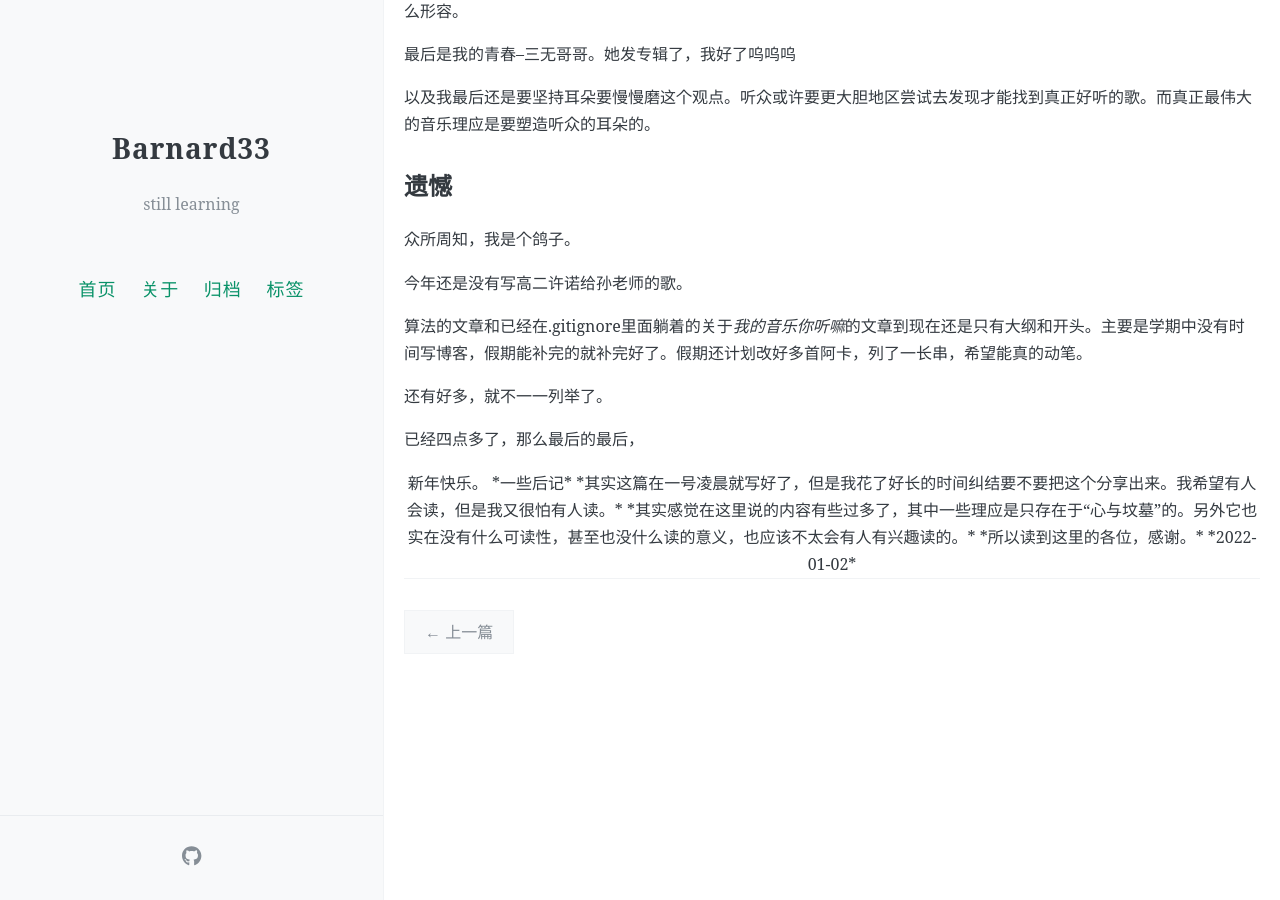
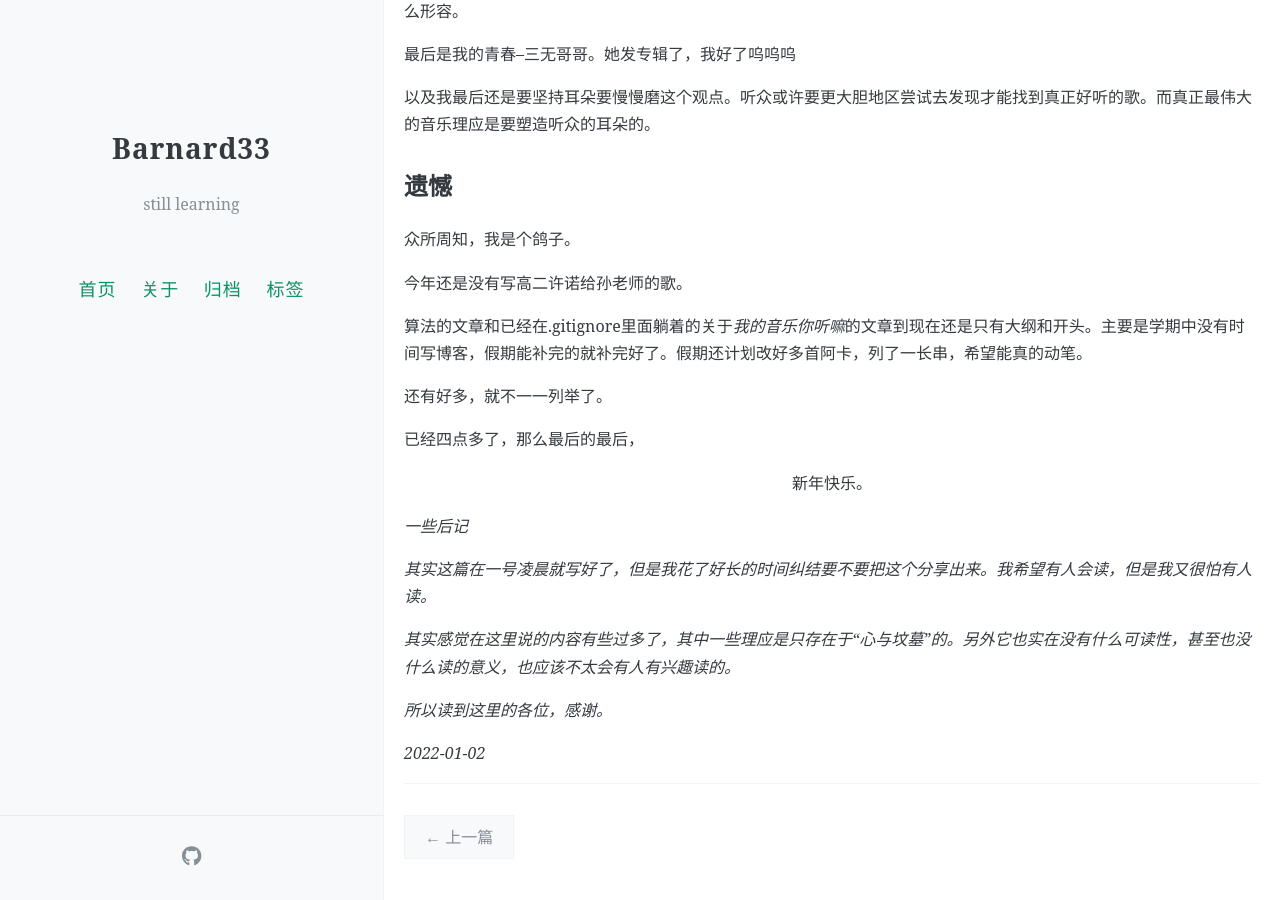
Before and after one commit to barnard33-233/barnard33_page, a Jekyll site: the page built from _posts/2022-1-1-new_year.md, in a window 1280 px wide and 900 px high, scrolled down 2867 px. Built offline with Jekyll 4.4.1, drawn with Linux system fonts in a browser that asks for light colours; comment, search, counter and statistics services are not loaded; part of the change alters nothing that is shown.

Commit message:
我实在搞不明白这个格式为什么在两边就不一样呢？我提交了快100回了，球球这次不出问题好不好

```diff
--- a/_posts/2022-1-1-new_year.md
+++ b/_posts/2022-1-1-new_year.md
@@ -88,7 +88,7 @@ comments: false
 
 已经四点多了，那么最后的最后，
 
-<div align=center> 新年快乐。
+<div align=center> 新年快乐。</div>
 
 
 *一些后记*
```
